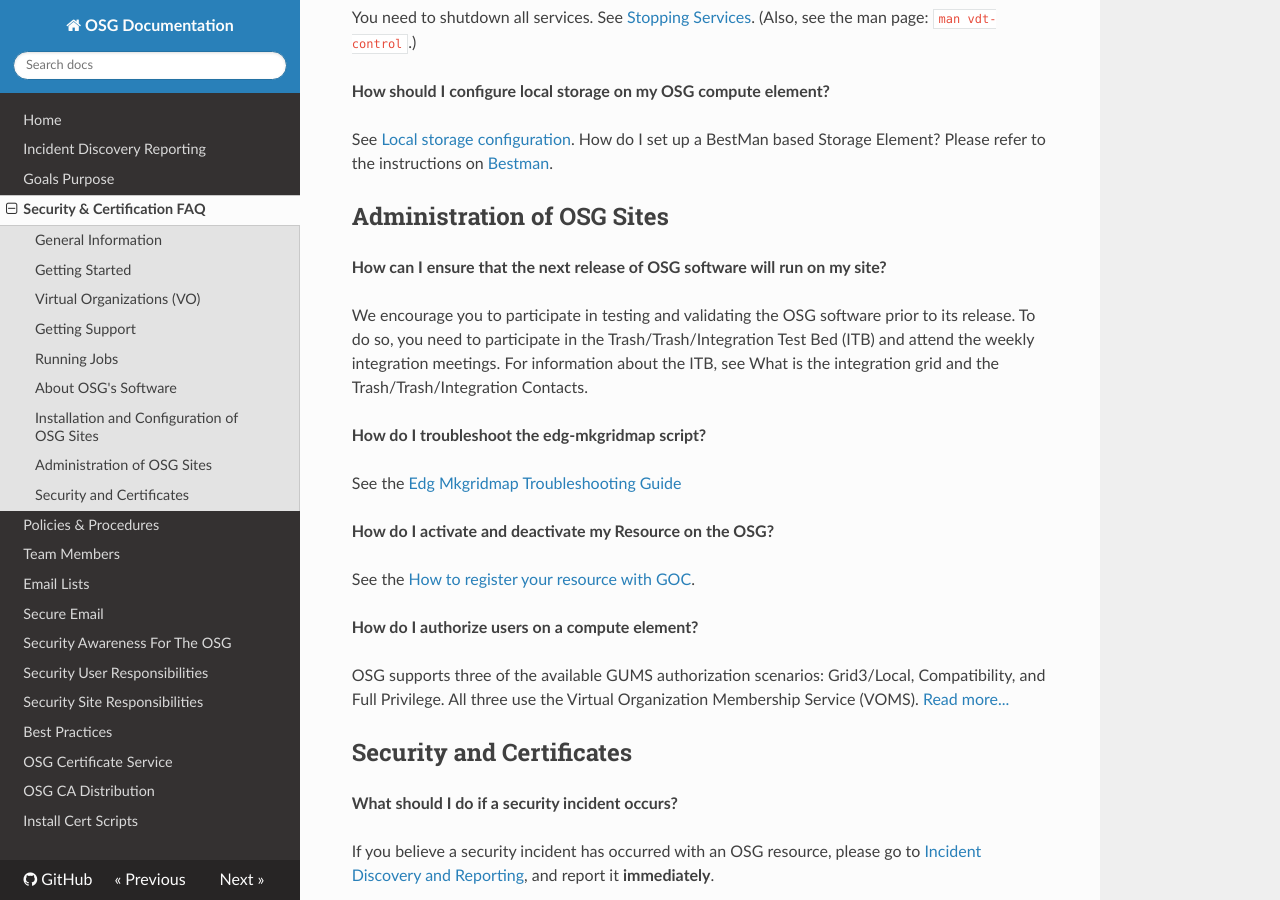
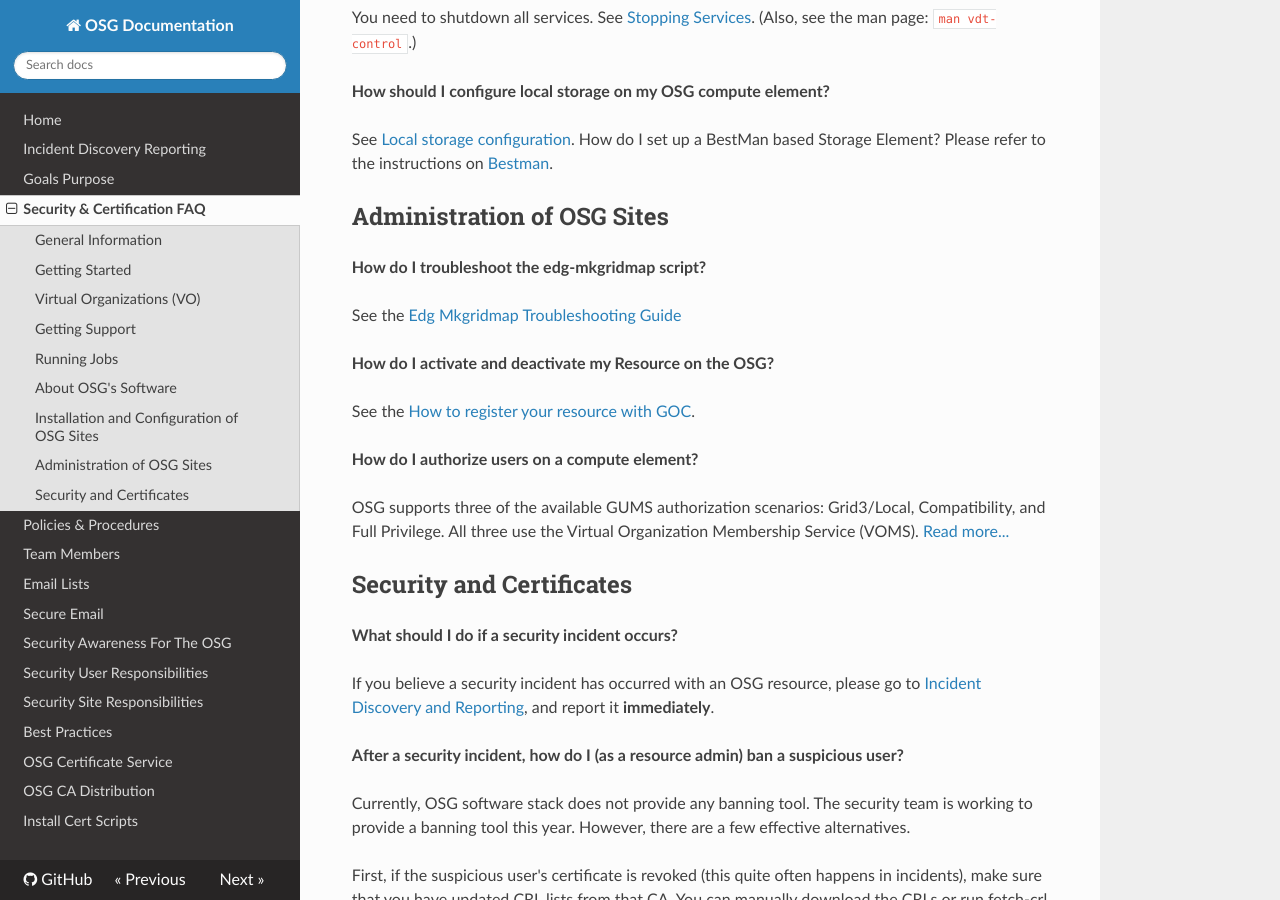
Before and after one commit to opensciencegrid/security, an MkDocs documentation site: the page built from docs/OSGFAQ.md, in a window 1280 px wide and 900 px high, scrolled down 6319 px. Built offline with MkDocs 1.6.1, drawn with Linux system fonts in a browser that asks for light colours; nearby versions of some CDN libraries; old or Windows-style settings are respelled for this version of MkDocs.

Commit message:
Removed info & corrected a link
Removed the information that is no longer useful and corrected a link for User Authorization.

```diff
--- a/docs/OSGFAQ.md
+++ b/docs/OSGFAQ.md
@@ -214,10 +214,6 @@ Installation and Configuration of OSG Sites
 Administration of OSG Sites
 ---------------------------
 
-**How can I ensure that the next release of OSG software will run on my site?**
-
-  We encourage you to participate in testing and validating the OSG software prior to its release. To do so, you need to participate in the Trash/Trash/Integration Test Bed (ITB) and attend the weekly integration meetings. For information about the ITB, see What is the integration grid and the Trash/Trash/Integration Contacts.
-
 **How do I troubleshoot the edg-mkgridmap script?**
 
   See the [Edg Mkgridmap Troubleshooting Guide](https://twiki.grid.iu.edu/bin/view/Documentation/Release3/TroubleshootingComputeElement#TroubleshootingEdgMkgridmap)
@@ -228,7 +224,7 @@ Administration of OSG Sites
 
 **How do I authorize users on a compute element?**
 
-  OSG supports three of the available GUMS authorization scenarios: Grid3/Local, Compatibility, and Full Privilege. All three use the Virtual Organization Membership Service (VOMS). [Read more...](ReleaseDocumentation/AboutAuthorizationForCE)
+  OSG supports three of the available GUMS authorization scenarios: Grid3/Local, Compatibility, and Full Privilege. All three use the Virtual Organization Membership Service (VOMS). [Read more...](https://twiki.grid.iu.edu/bin/view/Documentation/UserAuthAndPrivilege)
 
 
 Security and Certificates
```
